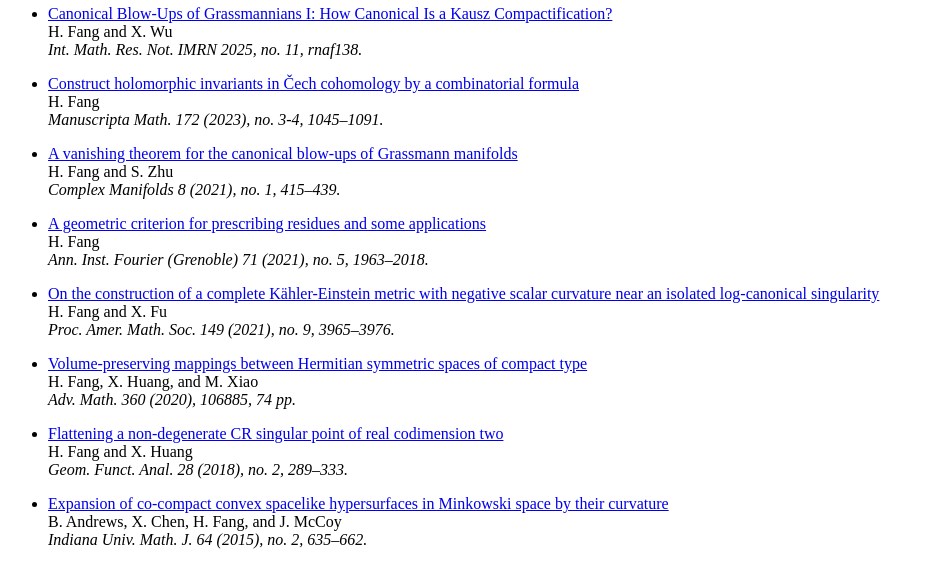
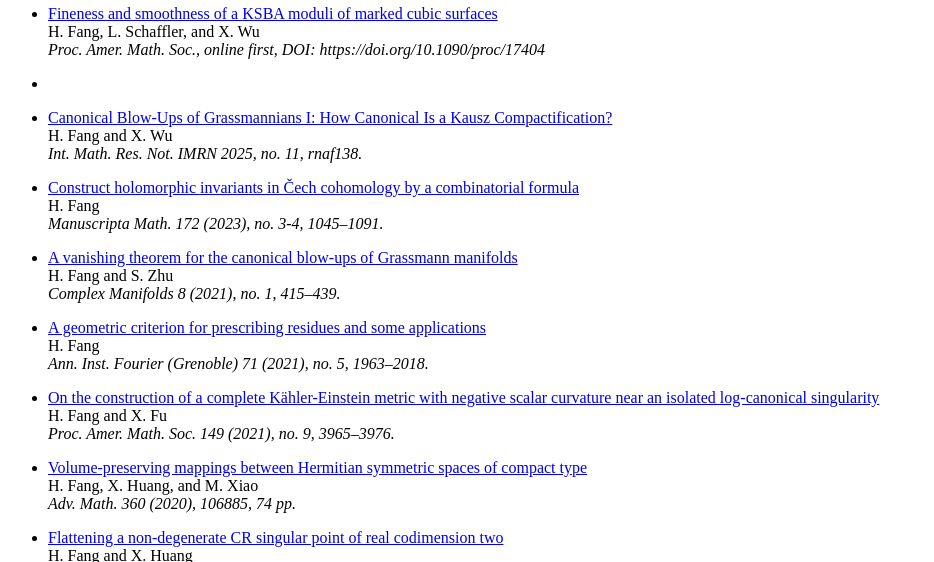
Before and after one commit to hlfang2106/hlfang2106.github.io, a plain HTML site: page pages/publications.html in a window 1280 px wide. Shown: the part 62-624 px from the top of the page, without its empty margins (0-934 px from the left). Drawn offline with Linux system fonts and the light colour scheme.

Commit message:
Update publications.html

```diff
--- a/pages/publications.html
+++ b/pages/publications.html
@@ -35,6 +35,12 @@
 <div class="row-fluid">
   <div class="span12">
     <ul>
+
+ <li>
+   <p><a href="https://www.ams.org/cgi-bin/mstrack/accepted_papers/proc?active=press">Fineness and smoothness of a KSBA moduli of marked cubic surfaces
+   </a><br>H. Fang, L. Schaffler, and X. Wu<br><em>Proc. Amer. Math. Soc., online first, DOI: https://doi.org/10.1090/proc/17404</em></p>
+   </li>
+   <li>
     <li>
    <p><a href="https://academic.oup.com/imrn/article/2025/11/rnaf138/8151892">Canonical Blow-Ups of Grassmannians I: How Canonical Is a Kausz Compactification?
    </a><br>H. Fang and X. Wu<br><em>Int. Math. Res. Not. IMRN 2025, no. 11, rnaf138.</em></p>
```
